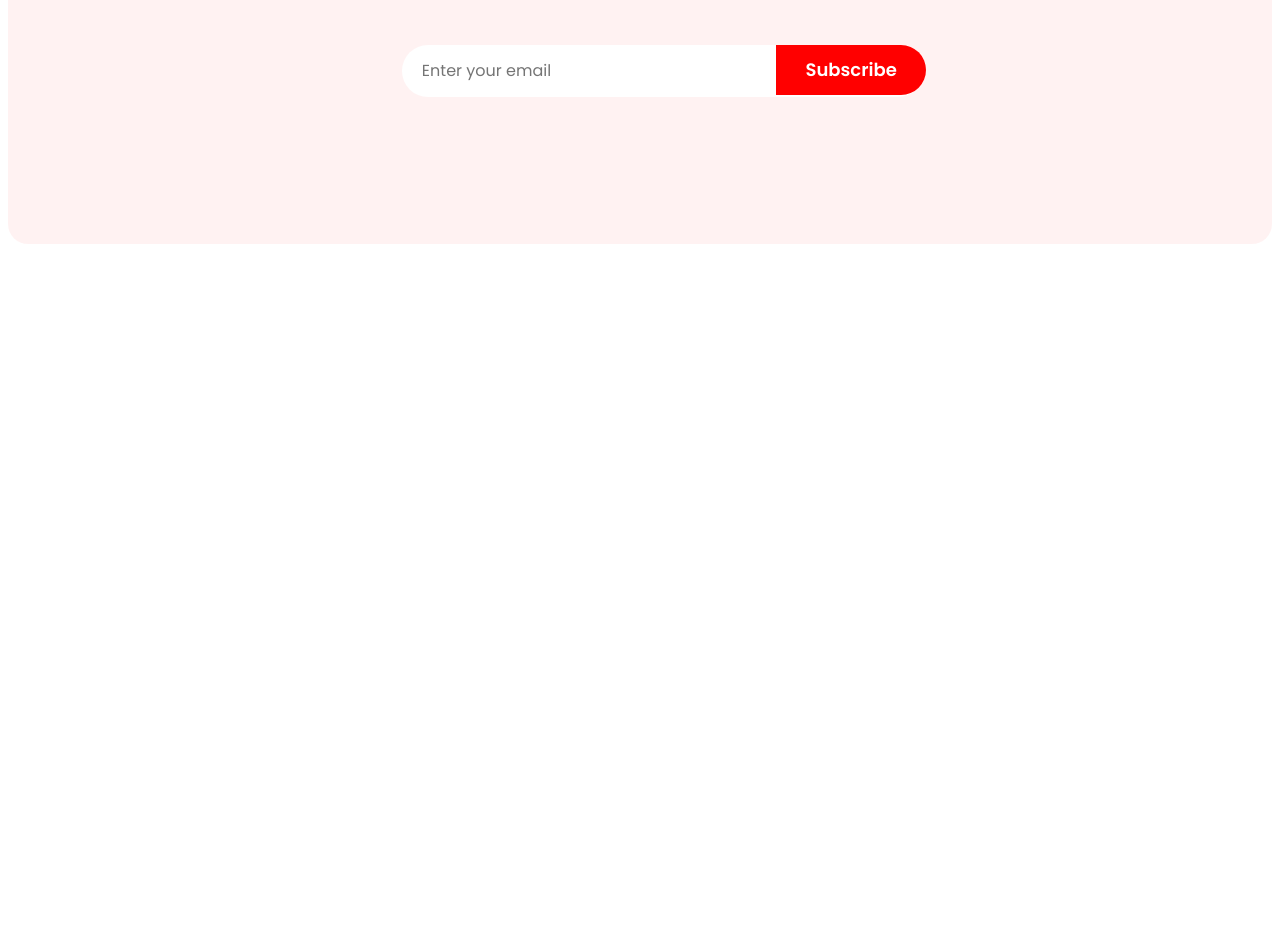
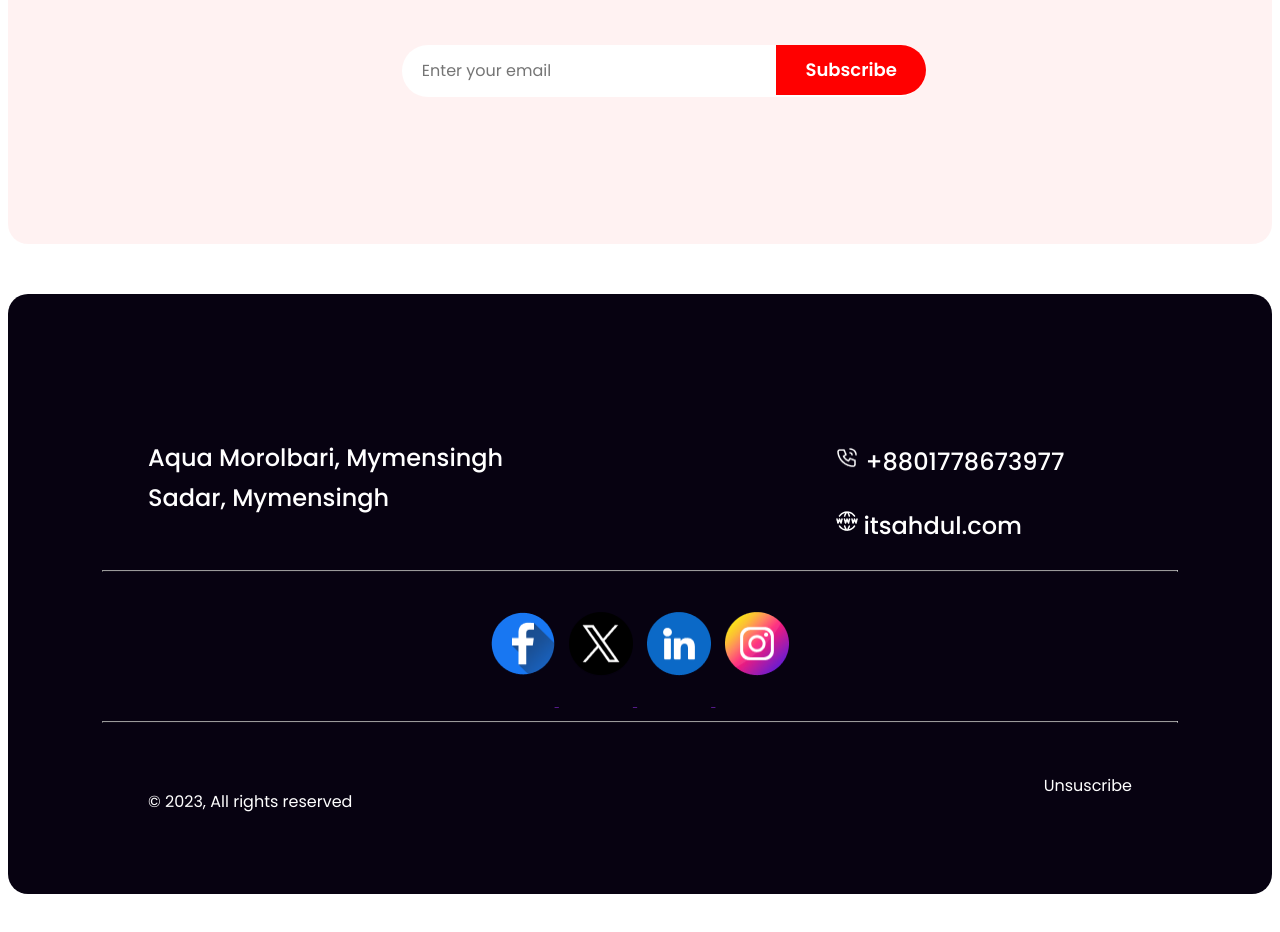
Before and after one commit to itsahadul99/New-Year-New-Mission, a plain HTML site: page index.html in a window 1280 px wide. Shown: the part 5379-6311 px from the top of the page. Before the commit the page ends 5673 px from the top, so only its background shows below. Drawn offline with Linux system fonts and the light colour scheme.

Commit message:
Footer section complete

```diff
--- a/index.html
+++ b/index.html
@@ -131,10 +131,34 @@
             </div>
         </section>
         <!-- subscribe-section-end -->
-        </section>
     </main>
     <footer>
-
+        <!-- footer section start -->
+    <footer>
+        <div class="footer-container container">
+            <div class="phn-email-container">
+                <div>
+                    <p id="address">Aqua Morolbari, Mymensingh Sadar, Mymensingh</p>
+                </div>
+                <div>
+                    <p id="phn"> <img src="./image/Call.png" alt=""> +8801778673977</p>
+                    <p><img src="./image/Website.png" alt=""> <a href="" id="website"> itsahdul.com</a></p>
+                </div>
+            </div>
+            <hr>
+            <div class="social-icon">
+                <a href=><img src="./image/Facebook.png" alt=""> </a>
+                <a href=""><img src="./image/Twitter.png" alt=""> </a>
+                <a href=""><img src="./image/Linkedin.png" alt=""> </a>
+                <a href=""><img src="./image/Instagram.png" alt=""></a>
+            </div>
+            <hr>
+            <div class="copyrights">
+                <p class="address-copy"> &#169; 2023, All rights reserved</p>
+                <a href="">Unsuscribe</a>
+            </div>
+        </div>
+    </footer>
     </footer>
 </body>
 
--- a/styles/style.css
+++ b/styles/style.css
@@ -334,3 +334,74 @@
     font-weight: 600;
 }
 /* subscribe-section-style-end */
+/* main section end */
+/* footer section style start */
+.footer-container {
+    background: #070211;
+}
+
+.phn-email-container {
+    display: flex;
+    justify-content: space-between;
+}
+
+#address {
+    color: #FFF;
+    font-size: 24px;
+    font-weight: 500;
+    line-height: 40px;
+    width: 380px;
+    height: 80px;
+    padding-top: 120px;
+    padding-left: 140px;
+}
+
+#phn {
+    color: #FFF;
+    font-size: 24px;
+    font-weight: 500;
+    line-height: 40px;
+    margin-right: 200px;
+}
+
+#website {
+    color: #FFF;
+    font-size: 24px;
+    font-weight: 500;
+    line-height: 40px;
+    text-decoration: none;
+    margin-right: 250px;
+}
+#phn>img {
+    width: 24px;
+    height: 24px;
+    padding-top: 128px;
+}
+.social-icon {
+    margin-top: 20px;
+    text-align: center;
+}
+.social-icon>a {
+    padding: 5px;
+    text-align: center;
+}
+.social-icon a img {
+    width: 64px;
+    height: 64px;
+    margin-bottom: 30px;
+    margin-top: 20px;
+}
+.copyrights {
+    display: flex;
+    color: #FFF;
+    justify-content: space-between;
+    margin: 50px 140px;
+}
+.copyrights>a {
+    text-decoration: none;
+    color: #FFF;
+}
+hr{
+    width: 85%;
+    border-bottom: 1px solid #ffffff0a ;
+}
```
